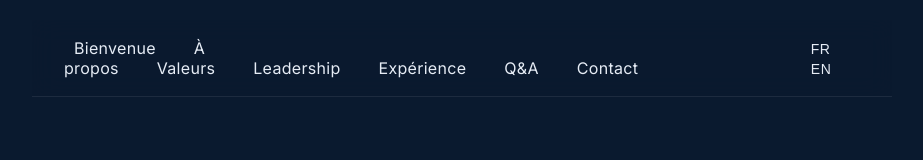
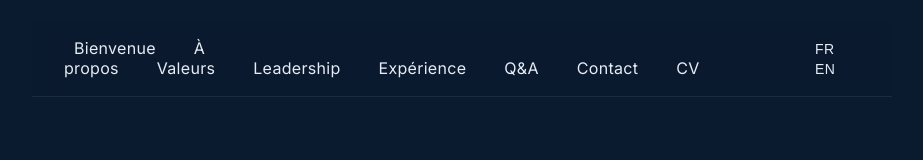
Before and after one commit to mtaylor-can/michael-app, a React (Vite) app: page / in a window 1280 px wide. Shown: the top 160 px of the page, without its empty margins (178-1101 px from the left). Built offline with nearby package versions, Linux system fonts and the light colour scheme.

Commit message:
Update navBar.tsx

```diff
--- a/src/components/navBar.tsx
+++ b/src/components/navBar.tsx
@@ -19,6 +19,9 @@ export default function Navbar() {
         <Link to="/experience">{t("experience.title")}</Link>
         <Link to="/qa">Q&A</Link>
         <Link to="/contact">{t("contact.title")}</Link>
+
+        {/* AJOUT CORRECT DU CV */}
+        <Link to="/cv">CV</Link>
       </div>
 
       <div className="nav-right">
@@ -31,5 +34,4 @@ export default function Navbar() {
       </div>
     </nav>
   );
-<li><a href="/cv">CV</a></li>
 }
```
